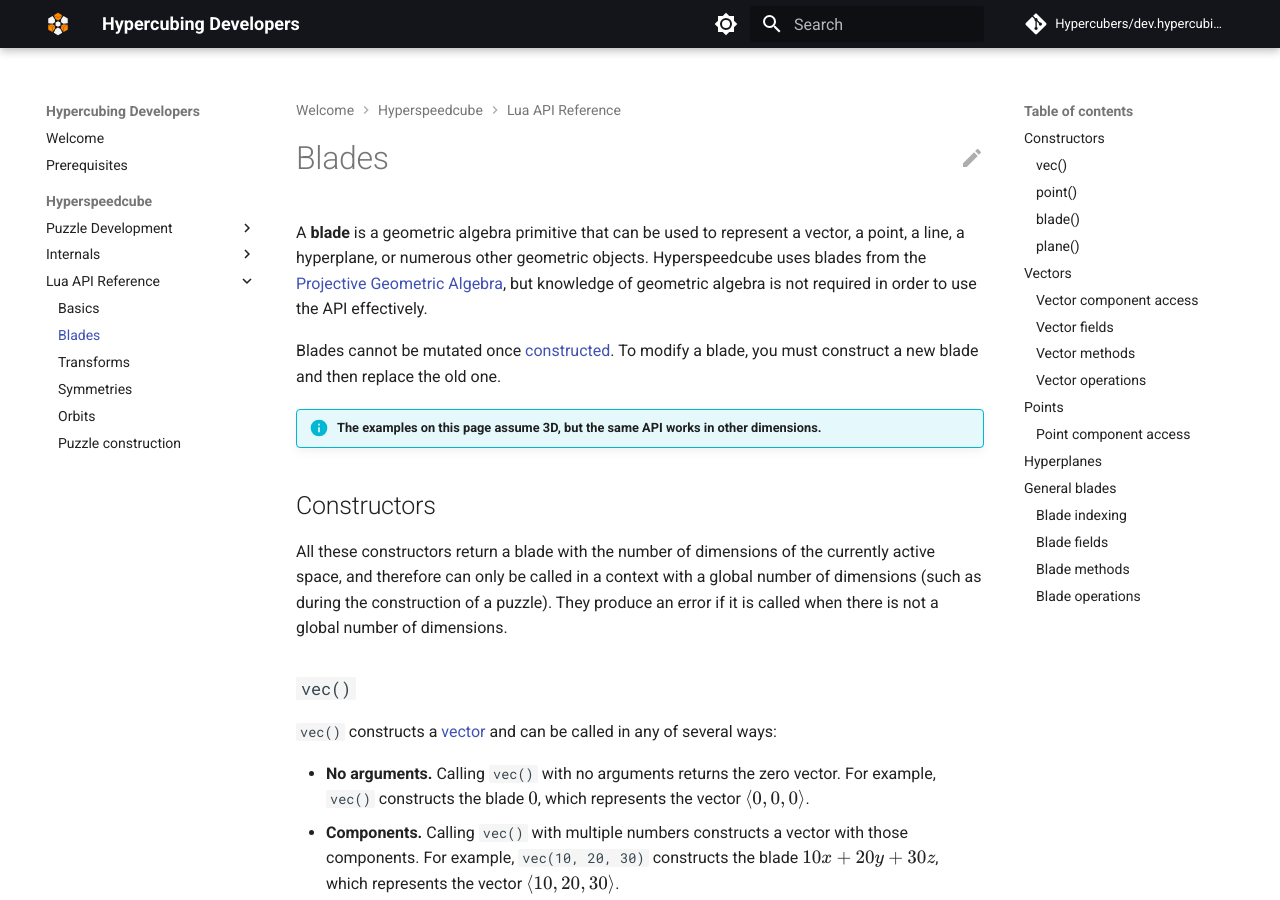
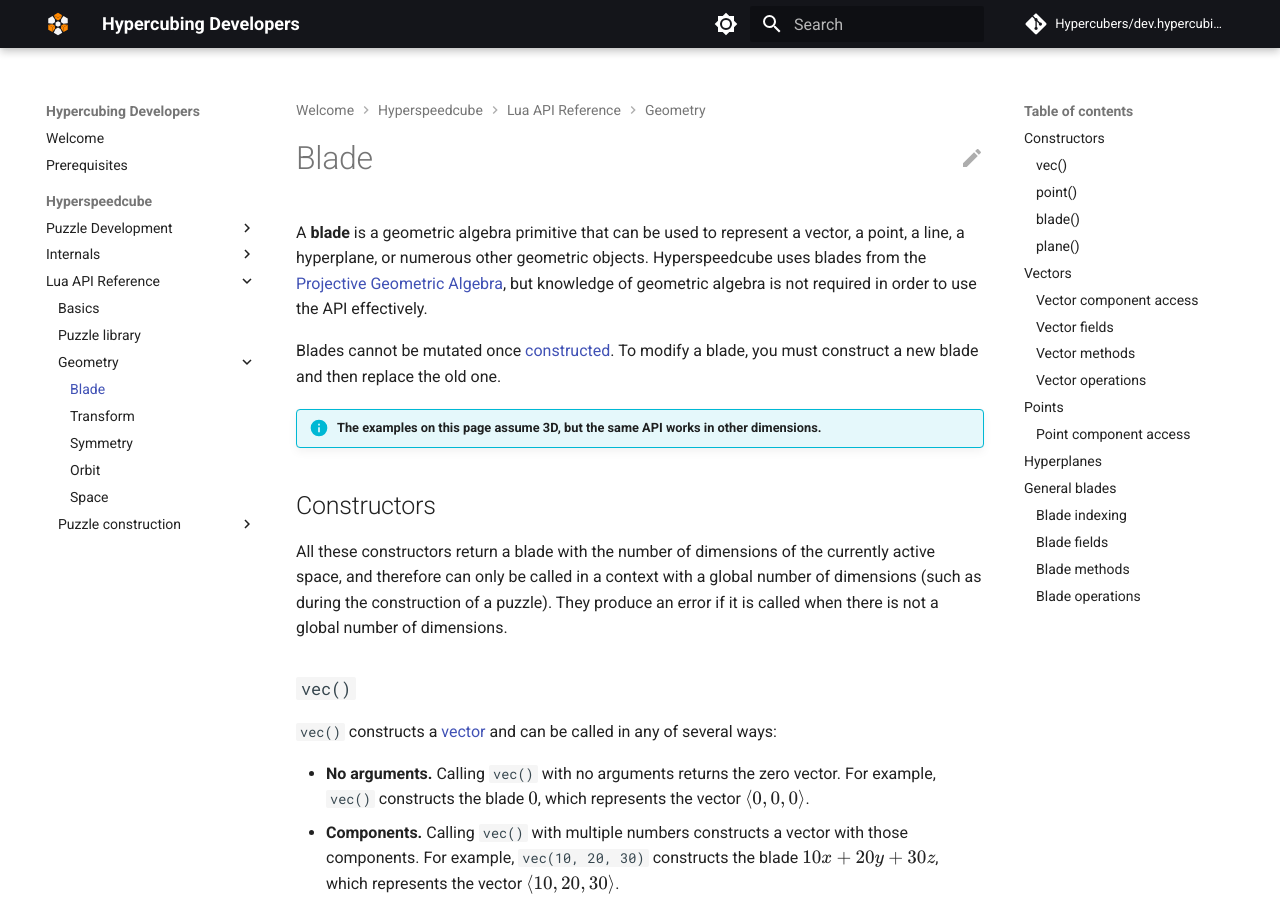
Before and after one commit to Hypercubers/dev.hypercubing.xyz, an MkDocs documentation site: the page built from docs/hsc/lua/geometry/blade.md, in a window 1280 px wide and 900 px high. Built offline with MkDocs 1.6.1 and Material for MkDocs 9.7.7, drawn with Linux system fonts in a browser that asks for light colours; comment, search, counter and statistics services are not loaded; some of the changed text lies outside the part shown.

Commit message:
Reorganize Lua docs and begin puzzle constr. docs

```diff
--- a/docs/hsc/lua/blades.md
+++ b/docs/hsc/lua/geometry/blade.md
@@ -1,4 +1,4 @@
-# Blades
+# Blade
 
 A **blade** is a geometric algebra primitive that can be used to represent a vector, a point, a line, a hyperplane, or numerous other geometric objects. Hyperspeedcube uses blades from the [Projective Geometric Algebra](https://en.wikipedia.org/wiki/Plane-based_geometric_algebra#Projective_Geometric_Algebra), but knowledge of geometric algebra is not required in order to use the API effectively.
 
@@ -124,7 +124,7 @@
 - `tostring(vector)`
 - `pairs(vector)`
 
-[approximate]: basics.md#approximate-equality
+[approximate]: ../basics.md#approximate-equality
 
 For `+` and `-`, either of the two vectors may be substituted for a value of any other type and it will be converted to a vector using [`vec(...)`](#vec).
 
@@ -254,8 +254,8 @@
 - `tostring(blade)`
 - `pairs(blade)` iterates over the key/value pairs for a vector or point
 
-[approximate floating-point equality]: basics.md#approximate-equality
-[approximate floating-point inequality]: basics.md#approximate-equality
+[approximate floating-point equality]: ../basics.md#approximate-equality
+[approximate floating-point inequality]: ../basics.md#approximate-equality
 
 ??? example "Example using `pairs(blade)`"
 
--- a/mkdocs.yml
+++ b/mkdocs.yml
@@ -89,11 +89,18 @@
       - 5. Slicing: hsc/internals/slicing.md
     - Lua API Reference:
       - hsc/lua/basics.md
-      - hsc/lua/blades.md
-      - hsc/lua/transforms.md
-      - hsc/lua/symmetries.md
-      - hsc/lua/orbits.md
-      - hsc/lua/puzzle-construction.md
+      - hsc/lua/puzzle-library.md
+      - Geometry:
+        - hsc/lua/geometry/blade.md
+        - hsc/lua/geometry/transform.md
+        - hsc/lua/geometry/symmetry.md
+        - hsc/lua/geometry/orbit.md
+        - hsc/lua/geometry/space.md
+      - Puzzle construction:
+        - hsc/lua/puzzle-construction/puzzle.md
+        - hsc/lua/puzzle-construction/colors.md
+        - hsc/lua/puzzle-construction/axes.md
+        - hsc/lua/puzzle-construction/twists.md
 extra_javascript:
   - javascripts/mathjax.js
   - https://polyfill.io/v3/polyfill.min.js?features=es6
```
Also changed, not shown: docs/hsc/lua/basics.md (+4 -1 lines), docs/hsc/lua/geometry/orbit.md (renamed from docs/hsc/lua/orbits.md, +5 -3 lines), docs/hsc/lua/geometry/space.md (added, +22 -0 lines), docs/hsc/lua/geometry/symmetry.md (renamed from docs/hsc/lua/symmetries.md, +3 -3 lines), docs/hsc/lua/geometry/transform.md (renamed from docs/hsc/lua/transforms.md, +9 -9 lines), docs/hsc/lua/puzzle-construction.md (deleted, +0 -5 lines), docs/hsc/lua/puzzle-construction/axes.md (added, +7 -0 lines), docs/hsc/lua/puzzle-construction/colors.md (added, +1 -0 lines), docs/hsc/lua/puzzle-construction/puzzle.md (added, +79 -0 lines), docs/hsc/lua/puzzle-construction/twists.md (added, +1 -0 lines), docs/hsc/lua/puzzle-library.md (added, +27 -0 lines).
